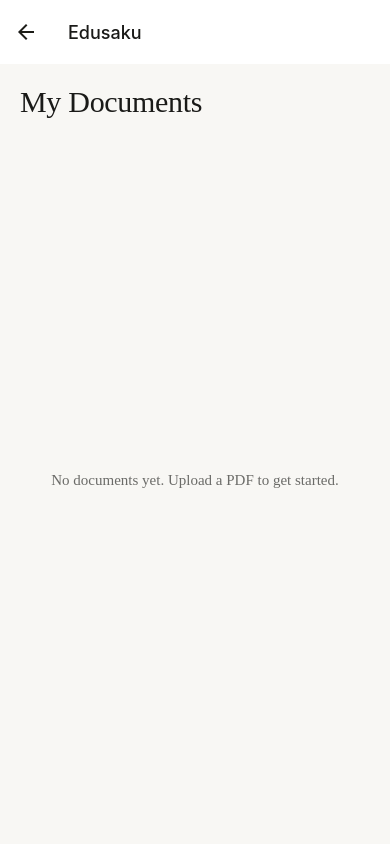
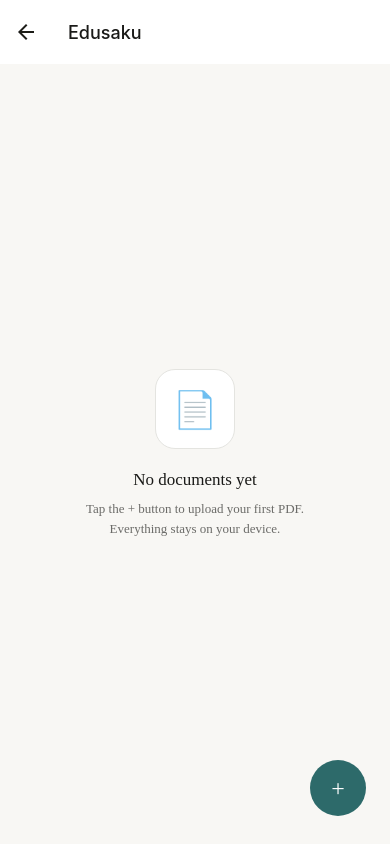
Before and after one commit to allegrafs066/Edusaku, a React Native app: screen /Home in a window 390 px wide. Built offline with nearby package versions, Linux system fonts and the light colour scheme.

Commit message:
feat(fe): implement home screen with document cards

```diff
--- a/src/screens/HomeScreen.tsx
+++ b/src/screens/HomeScreen.tsx
@@ -1,57 +1,149 @@
 import React from 'react';
-import { View, Text, StyleSheet, FlatList, TouchableOpacity } from 'react-native';
+import {
+  View,
+  Text,
+  StyleSheet,
+  FlatList,
+  Alert,
+} from 'react-native';
 import type { NativeStackScreenProps } from '@react-navigation/native-stack';
 import type { RootStackParamList } from '../../App';
 import { useColors } from '../theme/colors';
 import { Typography } from '../theme/typography';
 import { useAppStore } from '../store/appStore';
+import DocumentCard from '../components/DocumentCard';
+import PDFUploader from '../components/PDFUploader';
+
+// ─── Types ────────────────────────────────────────────────────────────────────
 
 type Props = NativeStackScreenProps<RootStackParamList, 'Home'>;
 
+// ─── Screen ───────────────────────────────────────────────────────────────────
+
 export default function HomeScreen({ navigation }: Props) {
   const colors = useColors();
-  const { documents, setActiveDocument } = useAppStore();
+  const { documents, setActiveDocument, isUploadingPDF } = useAppStore();
+
+  // ── Handlers ────────────────────────────────────────────────────────────────
+
+  function handleUploadPress() {
+    // Backend engineer wires real file-picker logic here via the store / service layer.
+    // For now, show a placeholder alert so the FAB is visibly interactive.
+    Alert.alert(
+      'Upload PDF',
+      'PDF picker will be implemented by the backend engineer.',
+      [{ text: 'OK' }],
+    );
+  }
+
+  function handleDocumentPress(documentId: string) {
+    setActiveDocument(documentId);
+    navigation.navigate('Chat', { documentId });
+  }
+
+  function handleDocumentLongPress(documentId: string, title: string) {
+    Alert.alert(
+      title,
+      'What would you like to do?',
+      [
+        {
+          text: 'Delete',
+          style: 'destructive',
+          onPress: () => useAppStore.getState().removeDocument(documentId),
+        },
+        { text: 'Cancel', style: 'cancel' },
+      ],
+    );
+  }
+
+  // ── Render ──────────────────────────────────────────────────────────────────
 
   return (
     <View style={[styles.container, { backgroundColor: colors.background }]}>
-      <Text style={[Typography.heading2, styles.title, { color: colors.textPrimary }]}>
-        My Documents
-      </Text>
+      {documents.length === 0 ? (
+        // ── Empty state ──────────────────────────────────────────────────────
+        <View style={styles.emptyState}>
+          {/* Illustration placeholder */}
+          <View style={[styles.emptyIcon, { backgroundColor: colors.surface, borderColor: colors.border }]}>
+            <Text style={styles.emptyIconText}>📄</Text>
+          </View>
 
-      {documents.length === 0 ? (
-        <View style={styles.empty}>
-          <Text style={[Typography.bodyMedium, { color: colors.textSecondary }]}>
-            No documents yet. Upload a PDF to get started.
+          <Text style={[Typography.titleMedium, styles.emptyTitle, { color: colors.textPrimary }]}>
+            No documents yet
+          </Text>
+          <Text style={[Typography.bodySmall, styles.emptySubtitle, { color: colors.textSecondary }]}>
+            Tap the + button to upload your first PDF.{'\n'}
+            Everything stays on your device.
           </Text>
         </View>
       ) : (
+        // ── Document list ────────────────────────────────────────────────────
         <FlatList
           data={documents}
           keyExtractor={(item) => item.id}
           contentContainerStyle={styles.list}
+          showsVerticalScrollIndicator={false}
+          // Extra bottom padding so last card isn't hidden behind FAB
+          ListFooterComponent={<View style={styles.listFooter} />}
           renderItem={({ item }) => (
-            <TouchableOpacity
-              style={[styles.card, { backgroundColor: colors.surface, borderColor: colors.border }]}
-              onPress={() => {
-                setActiveDocument(item.id);
-                navigation.navigate('Chat', { documentId: item.id });
-              }}
-            >
-              <Text style={[Typography.titleMedium, { color: colors.textPrimary }]}>
-                {item.title}
-              </Text>
-            </TouchableOpacity>
+            <DocumentCard
+              document={item}
+              onPress={() => handleDocumentPress(item.id)}
+              onLongPress={() => handleDocumentLongPress(item.id, item.title)}
+            />
           )}
         />
       )}
+
+      {/* Floating action button */}
+      <PDFUploader
+        onPress={handleUploadPress}
+        loading={isUploadingPDF}
+      />
     </View>
   );
 }
 
+// ─── Styles ───────────────────────────────────────────────────────────────────
+
 const styles = StyleSheet.create({
-  container: { flex: 1, padding: 20 },
-  title: { marginBottom: 16 },
-  list: { gap: 12 },
-  empty: { flex: 1, alignItems: 'center', justifyContent: 'center' },
-  card: { borderRadius: 12, borderWidth: 1, padding: 16 },
+  container: {
+    flex: 1,
+  },
+  // Empty state
+  emptyState: {
+    flex: 1,
+    alignItems: 'center',
+    justifyContent: 'center',
+    paddingHorizontal: 40,
+  },
+  emptyIcon: {
+    width: 80,
+    height: 80,
+    borderRadius: 20,
+    borderWidth: 1,
+    alignItems: 'center',
+    justifyContent: 'center',
+    marginBottom: 20,
+  },
+  emptyIconText: {
+    fontSize: 36,
+  },
+  emptyTitle: {
+    marginBottom: 8,
+    textAlign: 'center',
+  },
+  emptySubtitle: {
+    textAlign: 'center',
+    lineHeight: 20,
+  },
+  // List
+  list: {
+    paddingHorizontal: 16,
+    paddingTop: 16,
+    gap: 12,
+  },
+  listFooter: {
+    height: 96, // clears the FAB (56 + 28 bottom + buffer)
+  },
 });
```
